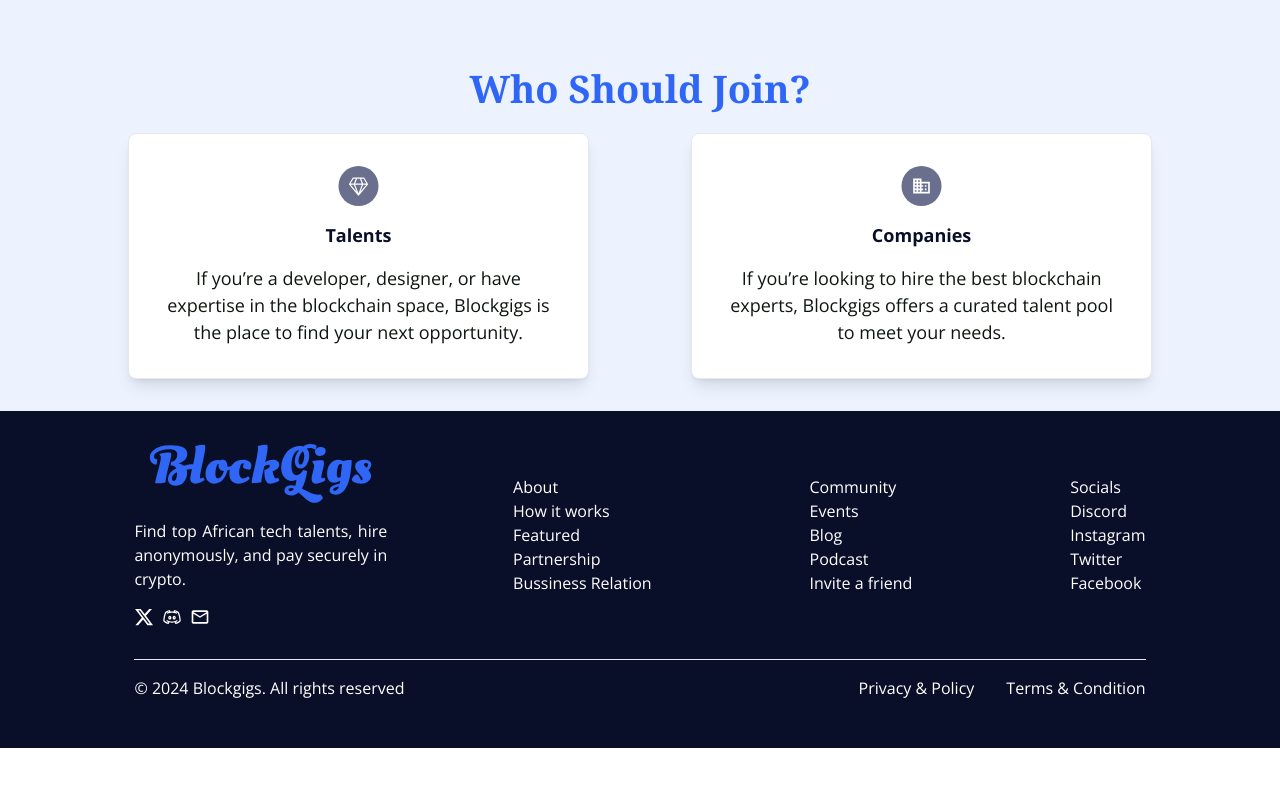
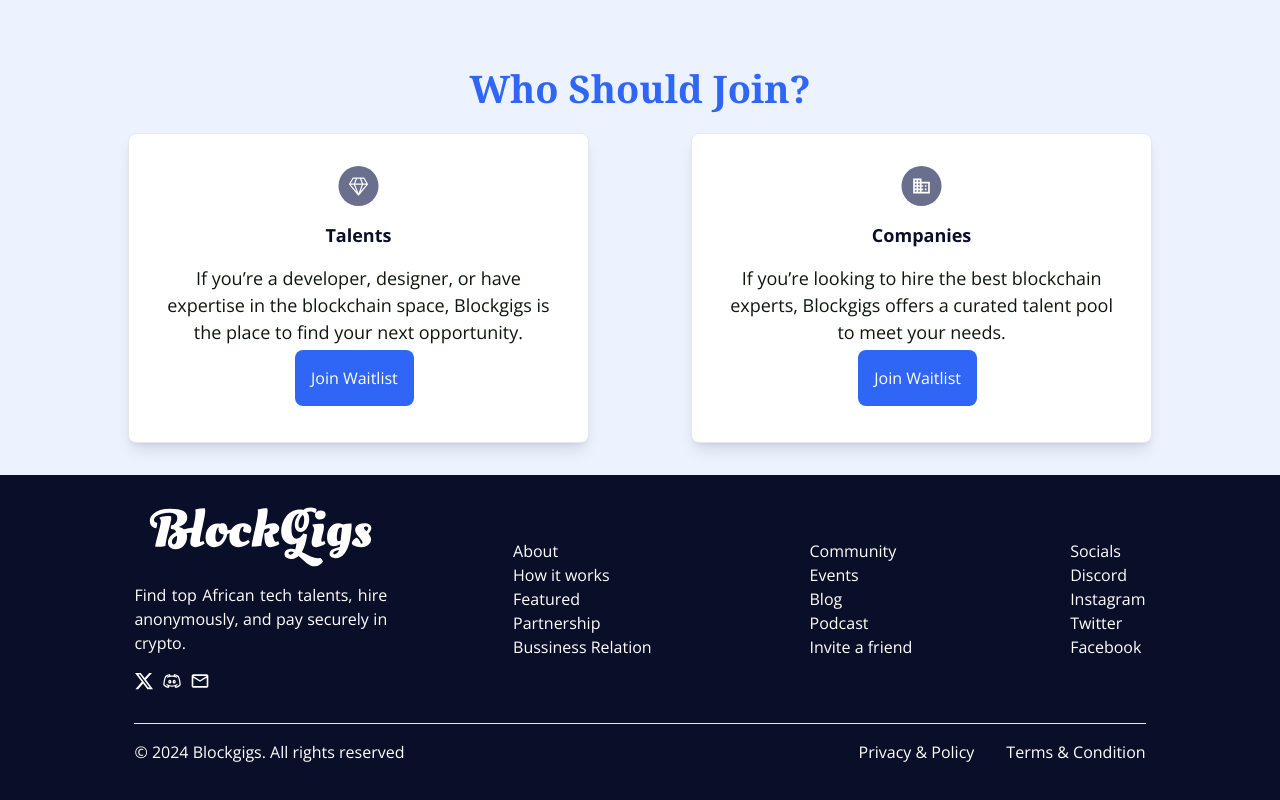
Before and after one commit to Rubikcon/BlockGigs-, a React (Vite) app in the folder blockgigs/: page / in a window 1280 px wide. Shown: the part 1842-2642 px from the top of the page. Before the commit the page ends 2590 px from the top, so only its background shows below. Built offline with nearby package versions, Linux system fonts and the light colour scheme.

Commit message:
update buttons

```diff
--- a/blockgigs/src/components/Footer.jsx
+++ b/blockgigs/src/components/Footer.jsx
@@ -1,7 +1,8 @@
-import logo from "../assets/logo.svg"
+import whitelogo from "../assets/whitelogo.svg"
 import { AiOutlineDiscord } from "react-icons/ai";
 import { FaXTwitter } from "react-icons/fa6";
 import { MdMailOutline } from "react-icons/md";
+
 
 const Footer = () => {
   return (
@@ -12,7 +13,7 @@
 
         <div className="flex items-center justify-between flex-col lg:flex-row md:flex-row text-center lg:text-right md:text-right">
           <div className="lg:w-[25%] md:w-[25%] w-[100%]  lg:items-start lg:text-left md:items-start md:text-start text-center items-center">
-            <img src={logo} alt="" className="w-[295px] h-[60px]  mb-4" />
+            <img src={whitelogo} alt="" className="w-[295px] h-[60px]  mb-4" />
             <p className="text-justify my-4">Find top African tech talents, hire anonymously, and pay securely in crypto.</p>
             <div className="flex items-center mb-4">
             <a
--- a/blockgigs/src/components/Who.jsx
+++ b/blockgigs/src/components/Who.jsx
@@ -1,5 +1,6 @@
 import card2 from "../assets/card2.svg";
 import card4 from "../assets/card4.svg";
+import { Link } from "react-router-dom";
 
 
 const Who = () => {
@@ -22,6 +23,9 @@
                         <p className=" text-center font-normal mt-4 lg:text-[18px] md:text-[18px] text-[16px] flex gap-4">
                             If you’re a developer, designer, or have expertise in the blockchain space, Blockgigs is the place to find your next opportunity.
                         </p>
+                        <Link to='/join-waitlist-as-a-talent'> <button className="bg-[#2F66F6]  mt-1  text-white mb-1 rounded-lg p-4 mr-2">
+                        Join Waitlist
+                    </button></Link>
                     </div>
                     <div className="bg-white lg:w-[45%] md:w-[45%] w-[100%] p-8 border rounded-lg shadow-lg">
                         <div className="grid place-content-center">
@@ -33,6 +37,9 @@
                         <p className=" text-center font-normal mt-4 lg:text-[18px] md:text-[18px] text-[16px] flex gap-4">
                             If you’re looking to hire the best blockchain experts, Blockgigs offers a curated talent pool to meet your needs.
                         </p>
+                        <Link to='/join-waitlist-as-a-client'> <button className="bg-[#2F66F6]  mt-1  text-white mb-1 rounded-lg p-4 mr-2">
+                        Join Waitlist
+                    </button></Link>
                     </div>
 
                 </div>
```
Also changed, not shown: blockgigs/src/assets/whitelogo.svg (added).
